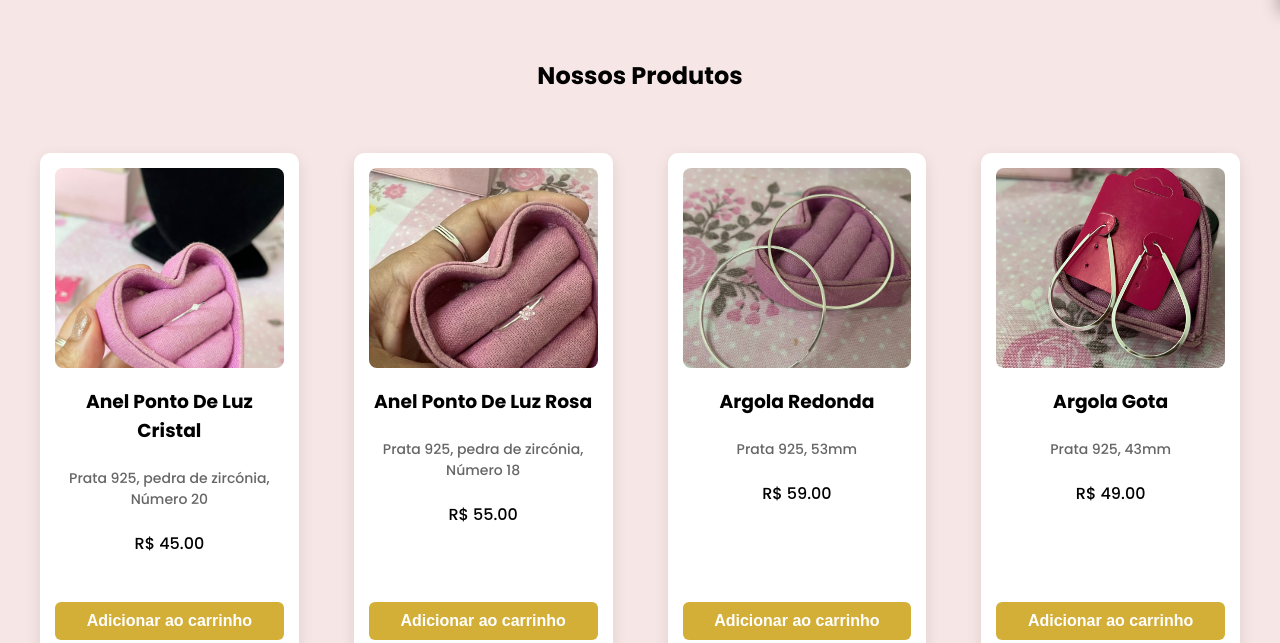
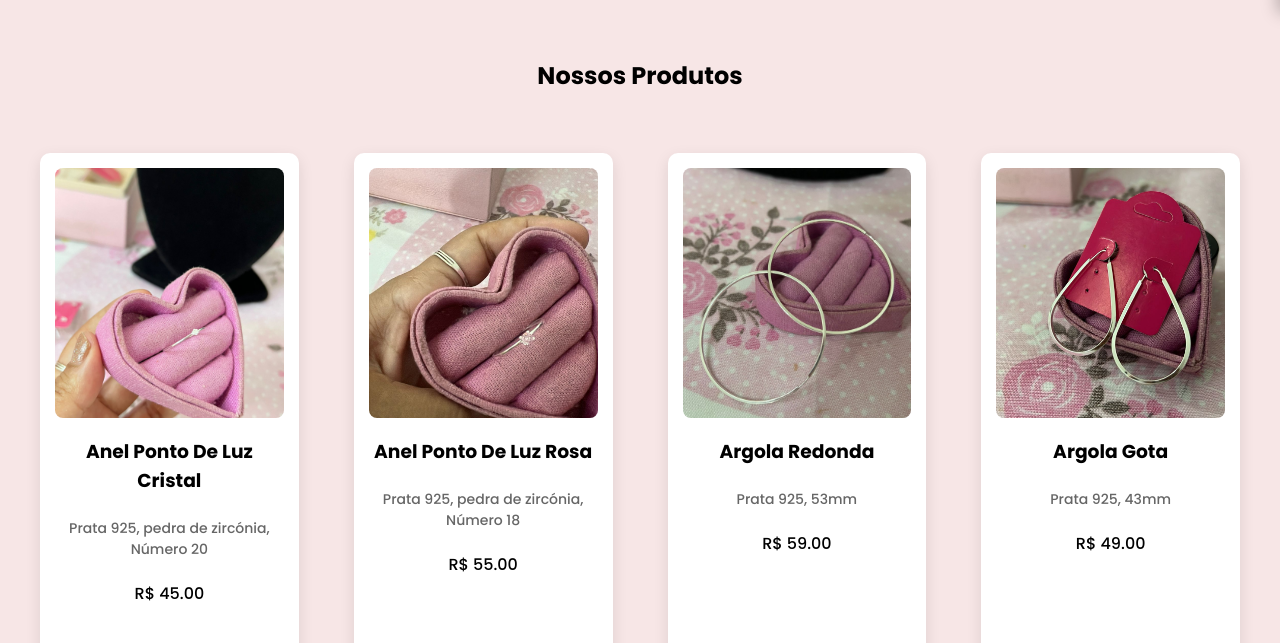
Before and after one commit to Lucasluisb/Lojinha, a plain HTML site: page index.html in a window 1280 px wide. Shown: the part 827-1470 px from the top of the page. Drawn offline with Linux system fonts and the light colour scheme.

Commit message:
Update style.css

```diff
--- a/style.css
+++ b/style.css
@@ -270,7 +270,7 @@ button:hover {
 
 .card img {
     width: 100%;
-    height: 200px;      /* altura fixa */
+    height: 250px;      /* altura fixa */
     object-fit: cover;  /* corta sem distorcer */
     border-radius: 8px;
 }
```
